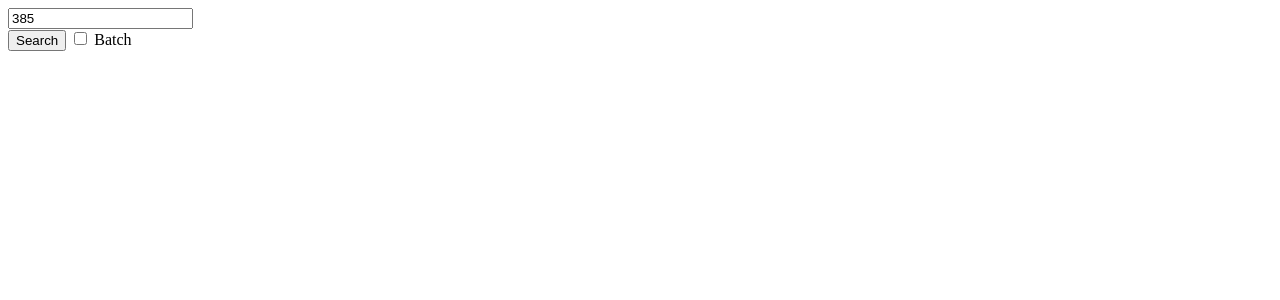
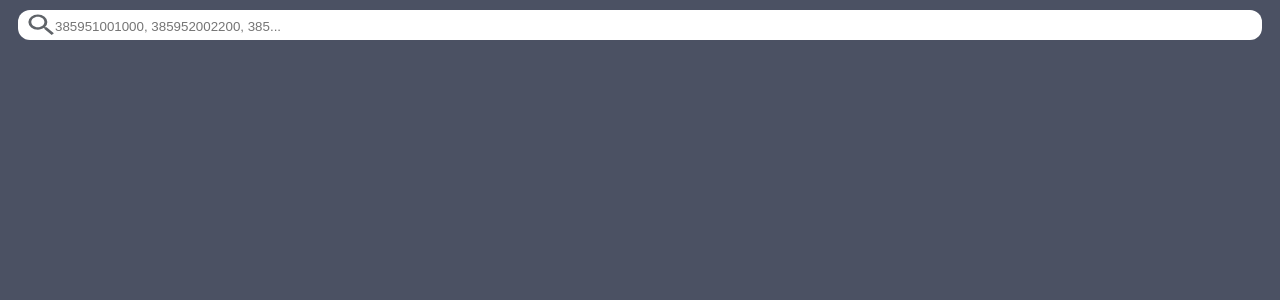
Before and after one commit to kazazEdis/hackom, a Flask app: page / in a window 1280 px wide. Shown: the top 300 px of the page. Run offline with Flask 2, Linux system fonts and the light colour scheme; parts of the project's set-up code (start-up, migrations or seed data) failed here and were passed over.

Commit message:
Search bar improvements

```diff
--- a/app.py
+++ b/app.py
@@ -1,7 +1,7 @@
 from flask import Flask, render_template, request, make_response, jsonify
 import hakom
 import json
-# from flask_sslify import SSLify
+from flask_sslify import SSLify
 
 app = Flask(__name__)
 # sslify = SSLify(app)
@@ -9,16 +9,18 @@ app = Flask(__name__)
 
 @app.route("/", methods=["GET", "POST"])
 def hackom():
-    batch = request.form.get("batch")
     if request.method == "POST":
         msisdn = request.form.get("msisdn")
-        if batch != None:
+        if "," in msisdn:
             results = hakom.batch_operator(msisdn)
             return render_template("mnp_results.html", results=results)
 
-        if len(msisdn) >= 10:
+        elif len(msisdn) >= 10 and "," not in msisdn:
             results = hakom.operator(msisdn)
             return render_template("mnp_results.html", results=results)
+
+        else:
+            return render_template("mnp.html")
 
     else:
         return render_template("mnp.html")
--- /dev/null
+++ b/static/css/base.css
@@ -0,0 +1,3 @@
+body {
+    background-color: #4b5163;
+}
--- a/static/css/mnp.css
+++ b/static/css/mnp.css
@@ -0,0 +1,40 @@
+#searchBar {
+    background-color: white;
+    border-radius: 12px;
+    margin: 10px;
+    display: block;
+    position: relative;
+    height: 30px;
+    box-sizing: border-box;
+    padding-right: 100px;
+  }
+
+  #searchBar > input {
+      position: absolute;
+      left: 35px;
+      height: 100%;
+      width: 95%;
+      border: none;
+      background-color: transparent;
+  }
+
+  #searchBar > input:focus {
+      outline: none !important;
+      border: none
+  }
+
+  #searchBar > input::placeholder {
+    padding-left: 0%;
+  }
+
+  #searchBar > button > img {
+      height: inherit;
+      width: inherit;
+  }
+
+  #searchBar > button {
+    height: 100%;
+    width: 35px;
+    border: none;
+    background-color: transparent;
+  }
--- a/static/js/mnp.js
+++ /dev/null
@@ -1,23 +0,0 @@
-const batch = document.querySelector("body > form > input[type=checkbox]");
-const form = document.querySelector("body > form");
-const msisdn = document.getElementsByName("msisdn");
-
-let batchBox = document.createElement("textarea");
-batchBox.type = "text";
-batchBox.name = "msisdn";
-batchBox.style.width = "100%";
-batchBox.style.height = "10rem"
-
-let inputBox = document.createElement("input");
-inputBox.type = "text";
-inputBox.name = "msisdn";
-inputBox.value = "385";
-
-batch.addEventListener('click', function(){
-    msisdn[0].remove()
-    if (batch.checked == true){
-        form.insertBefore(batchBox, form.firstChild);
-    } else {
-        form.insertBefore(inputBox, form.firstChild);
-    }
-})
--- a/templates/base.html
+++ b/templates/base.html
@@ -5,7 +5,9 @@
     <meta http-equiv="X-UA-Compatible" content="IE=edge">
     <meta name="viewport" content="width=device-width, initial-scale=1.0">
     <title>{% block title %}{% endblock %}</title>
-    {% block head %}{% endblock %}
+    {% block head %}
+    <link rel="stylesheet" href="{{ url_for('static', filename='css/base.css') }}">
+    {% endblock %}
 </head>
 <body>
     {% block content %}{% endblock %}
--- a/templates/mnp.html
+++ b/templates/mnp.html
@@ -3,18 +3,16 @@
 
 {% block title %}MNP{% endblock %}
 {% block head %}
+{{ super() }}
 <link rel="stylesheet" href="{{ url_for('static', filename='css/mnp.css') }}">
 {% endblock %}
 {% block content %}
-<form autocomplete="off" method="POST">
-    <input type="text" name="msisdn" value="385">
-    <br>
-    <input type="submit" value="Search">
-    <input type="checkbox" name="batch">
-    <label for="batch">Batch</label>
-    <br>
+<form autocomplete="off" method="POST" style="height:50px">
+    <section id="searchBar">
+        <button type="submit"><img src="{{ url_for('static', filename='img/search.svg') }}" alt="Search"></button>
+        <input name="msisdn" placeholder="385951001000, 385952002200, 385..."></input>
+    </section>
 </form>
-<br>
 {% block results %}{% endblock %}
 <script defer src="{{ url_for('static', filename='js/mnp.js') }}"></script>
 {% endblock %}
--- a/templates/mnp_results.html
+++ b/templates/mnp_results.html
@@ -1,6 +1,7 @@
 {% extends 'mnp.html' %}
 
 {% block head %}
+{{ super() }}
 <link rel="stylesheet" href="{{ url_for('static', filename='css/mnp_results.css') }}">
 {% endblock %}
 {% block results %}
```
Also changed, not shown: static/css/mnp_results.css (+19 -5 lines), static/img/search.svg (added), test.jpeg.
